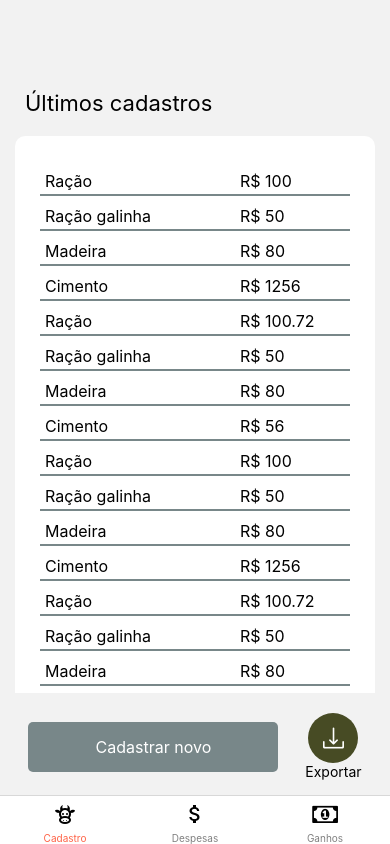
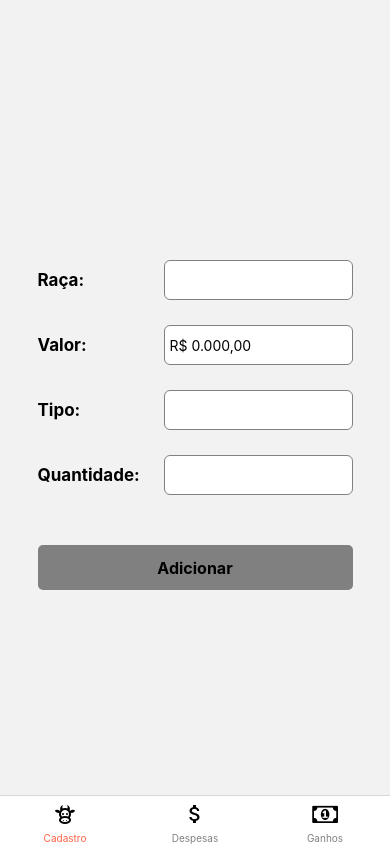
Before and after one commit to fernandafons/paradize-farm, a React Native app: screen /AddCattle in a window 390 px wide. Built offline with nearby package versions, Linux system fonts and the light colour scheme.

Commit message:
add addcatle page

```diff
--- a/App.tsx
+++ b/App.tsx
@@ -11,7 +11,7 @@ import { FontAwesome } from '@expo/vector-icons';
 import { MaterialCommunityIcons } from '@expo/vector-icons';
 import { MaterialIcons } from '@expo/vector-icons';
 import { Stack } from '@mui/material';
-import AddLote from './src/screens/AddLote';
+import AddCattle from './src/screens/AddCattle';
 import AddOne from './src/screens/AddOne';
 
 export default function App() {
@@ -26,7 +26,7 @@ export default function App() {
         }}
       >
         <Stack.Screen name="Cadastro" component={Register} />
-        <Stack.Screen name="AddLote" component={AddLote}/>
+        <Stack.Screen name="AddCattle" component={AddCattle}/>
         <Stack.Screen name="AddOne" component={AddOne}/>
       </Stack.Navigator>
     )
--- a/src/components/AddModal/index.tsx
+++ b/src/components/AddModal/index.tsx
@@ -40,7 +40,7 @@ const AddModal: React.FC<Props> = ({ modalVisible, setModalVisible, navigation }
           </CloseButton>
           <ModalText>Adicionar:</ModalText>
           <OptionsConainer>
-            <ModalButton onPress={() => navigation.navigate('AddLote')}>
+            <ModalButton onPress={() => navigation.navigate('AddCattle')}>
               <ButtonText>Lote</ButtonText>
             </ModalButton>
             <ModalButton>
--- /dev/null
+++ b/src/screens/AddCattle/index.tsx
@@ -0,0 +1,46 @@
+import React from 'react';
+
+import {
+  Container,
+  Forms,
+  Field,
+  FieldName,
+  Input,
+  InputText,
+  AddButton,
+  ButtonText,
+} from './styles';
+
+const AddCattle: React.FC = () => {
+
+  return (
+    <Container>
+      <Forms>
+        <Field>
+          <FieldName>Raça: </FieldName>
+          <Input />
+        </Field>
+        <Field>
+          <FieldName>Valor: </FieldName>
+          <Input
+            keyboardType="numeric"
+            placeholder="R$ 0.000,00"
+          />
+        </Field>
+        <Field>
+          <FieldName>Tipo: </FieldName>
+          <Input />
+        </Field>
+        <Field>
+          <FieldName>Quantidade: </FieldName>
+          <Input keyboardType="numeric" />
+        </Field>
+        <AddButton>
+          <ButtonText>Adicionar</ButtonText>
+        </AddButton>
+      </Forms>
+    </Container>
+  )
+}
+
+export default AddCattle;
--- /dev/null
+++ b/src/screens/AddCattle/styles.ts
@@ -0,0 +1,61 @@
+import styled from "styled-components/native";
+
+export const Container = styled.View`
+  flex: 1;
+  padding: 20px;
+  align-items: center;
+  justify-content: center;
+`;
+
+export const Forms = styled.View`
+  display: flex;
+  width: 90%;
+  height: 85%;
+  padding-top: 30px;
+  justify-content: center;
+`;
+
+export const FieldName = styled.Text`
+  font-size: 17px;
+  font-weight: bold;
+`;
+
+export const InputText = styled.Text`
+  color: gray;
+  margin-right: 5px;
+`;
+
+export const Field = styled.View`
+  display: flex;
+  flex-direction: row;
+  margin-top: 25px;
+  align-items: center;
+  justify-content: space-between;
+`;
+
+export const Input = styled.TextInput`
+  width: 60%;
+  height: 40px;
+  padding-left: 5px;
+  align-items: center;
+  justify-content: flex-start;
+  border-radius: 6px;
+  padding-right: 12px;
+  border-width: 1px;
+  border-color: gray;
+  background-color: white;
+`;
+
+export const AddButton = styled.TouchableOpacity`
+  background-color: gray;
+  margin-top: 50px;
+  height: 45px;
+  border-radius: 5px;
+  align-items: center;
+  justify-content: center;
+`;
+
+export const ButtonText = styled.Text`
+  font-size: 16px;
+  font-weight: bold;
+`;
--- a/src/screens/AddLote/index.tsx
+++ /dev/null
@@ -1,17 +0,0 @@
-import React from 'react';
-
-import {
-  Container,
-  Title,
-} from './styles';
-
-const AddLote: React.FC = () => {
-
-  return (
-    <Container>
-      <Title>Add lote</Title>
-    </Container>
-  )
-}
-
-export default AddLote;
--- a/src/screens/AddLote/styles.ts
+++ /dev/null
@@ -1,8 +0,0 @@
-import styled from "styled-components/native";
-
-export const Container = styled.View`
-  flex: 1;
-`;
-
-export const Title = styled.Text`
-`;
--- a/src/screens/Register/index.tsx
+++ b/src/screens/Register/index.tsx
@@ -55,7 +55,7 @@ const Register: React.FC<Props> = ({ navigation }) => {
         )}
       </CattleContainer>
       <ButtonsContainer>
-        <AddButton onPress={() => showModal()}>
+        <AddButton onPress={() => navigation.navigate('AddCattle')}>
           <ButtonText>Cadastrar novo</ButtonText>
         </AddButton>
         <ButtonBox>
@@ -65,11 +65,6 @@ const Register: React.FC<Props> = ({ navigation }) => {
           <OutsideButtonText>Exportar</OutsideButtonText>
         </ButtonBox>
       </ButtonsContainer>
-      <AddModal
-        modalVisible={modalVisible}
-        setModalVisible={setModalVisible}
-        navigation={navigation}
-      />
     </Container>
     )
 }
```
